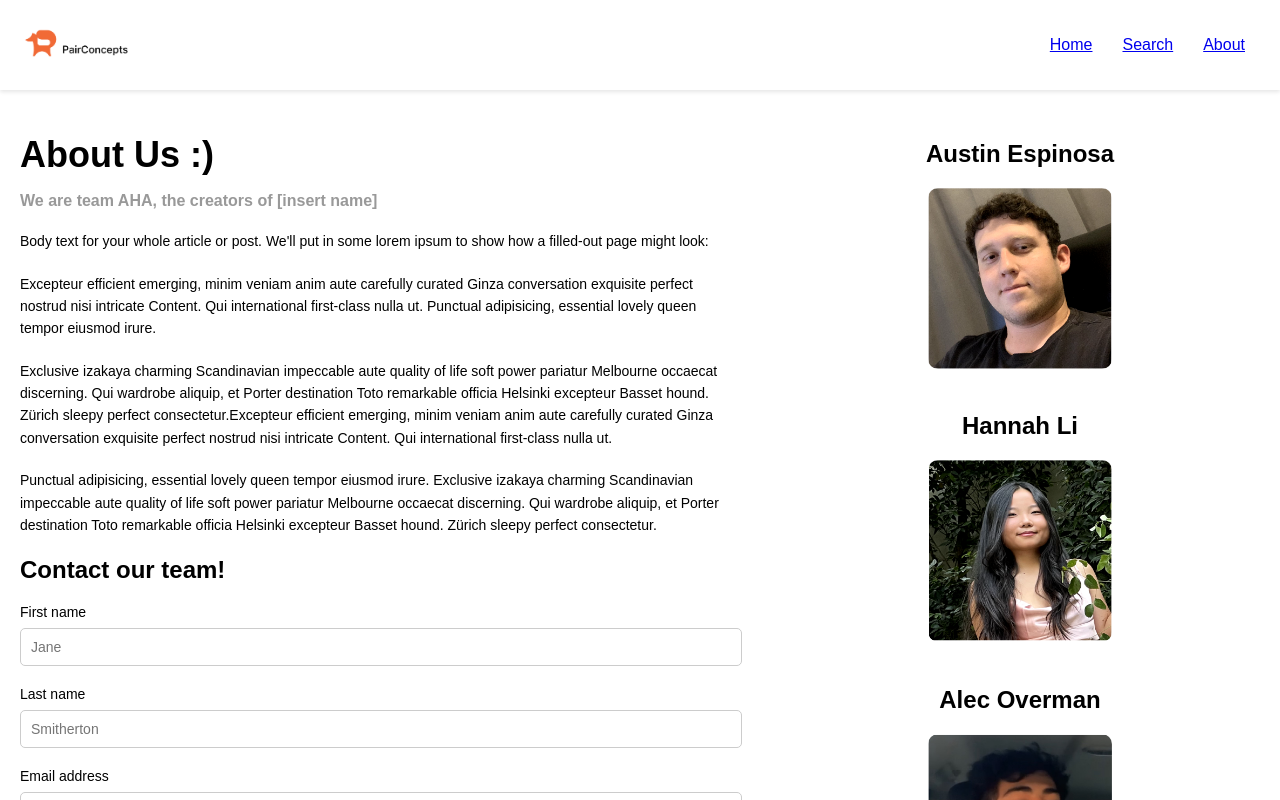
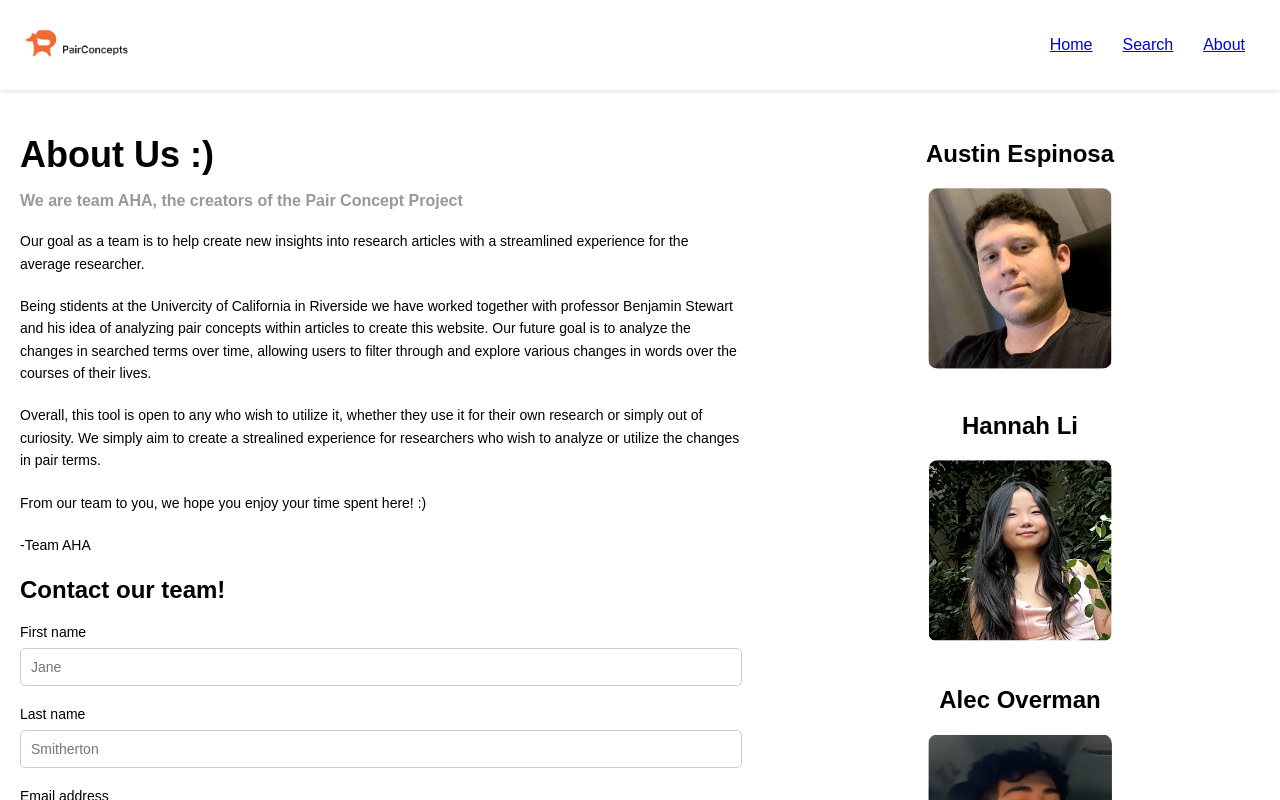
Before and after one commit to AlecOverman/PairConcepts, a React (Create React App) app in the folder pair-wise/: page /about in a window 1280 px wide. Shown: the top 800 px of the page. Built offline with nearby package versions, Linux system fonts and the light colour scheme.

Commit message:
about page message done

```diff
--- a/pair-wise/src/components/AboutTxt.js
+++ b/pair-wise/src/components/AboutTxt.js
@@ -5,11 +5,12 @@ function AboutTxt() {
   return (
     <div className="about-container">
       <h1>About Us :)</h1>
-      <h3>We are team AHA, the creators of [insert name]</h3>
-      <p>Body text for your whole article or post. We'll put in some lorem ipsum to show how a filled-out page might look:</p>
-      <p>Excepteur efficient emerging, minim veniam anim aute carefully curated Ginza conversation exquisite perfect nostrud nisi intricate Content. Qui international first-class nulla ut. Punctual adipisicing, essential lovely queen tempor eiusmod irure.</p>
-      <p>Exclusive izakaya charming Scandinavian impeccable aute quality of life soft power pariatur Melbourne occaecat discerning. Qui wardrobe aliquip, et Porter destination Toto remarkable officia Helsinki excepteur Basset hound. Zürich sleepy perfect consectetur.Excepteur efficient emerging, minim veniam anim aute carefully curated Ginza conversation exquisite perfect nostrud nisi intricate Content. Qui international first-class nulla ut.</p>
-      <p>Punctual adipisicing, essential lovely queen tempor eiusmod irure. Exclusive izakaya charming Scandinavian impeccable aute quality of life soft power pariatur Melbourne occaecat discerning. Qui wardrobe aliquip, et Porter destination Toto remarkable officia Helsinki excepteur Basset hound. Zürich sleepy perfect consectetur.</p>
+      <h3>We are team AHA, the creators of the Pair Concept Project</h3>
+      <p>Our goal as a team is to help create new insights into research articles with a streamlined experience for the average researcher.</p>
+      <p>Being stidents at the Univercity of California in Riverside we have worked together with professor Benjamin Stewart and his idea of analyzing pair concepts within articles to create this website. Our future goal is to analyze the changes in searched terms over time, allowing users to filter through and explore various changes in words over the courses of their lives.</p>
+      <p>Overall, this tool is open to any who wish to utilize it, whether they use it for their own research or simply out of curiosity. We simply aim to create a strealined experience for researchers who wish to analyze or utilize the changes in pair terms.</p>
+      <p>From our team to you, we hope you enjoy your time spent here! :)</p>
+      <p>-Team AHA</p>
     </div>
   );
 }
```
